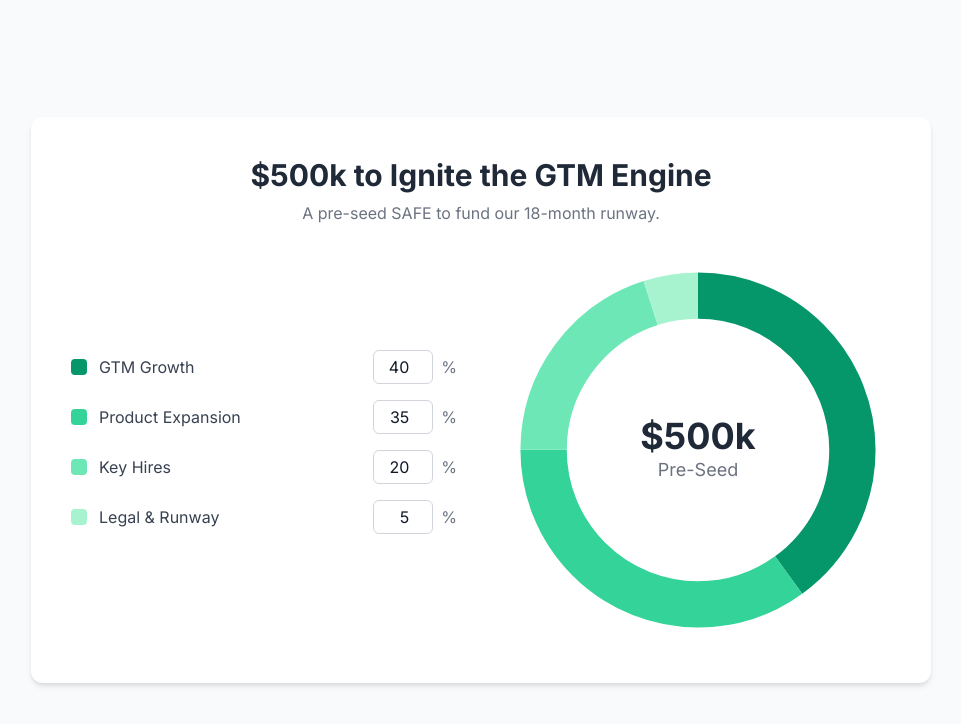
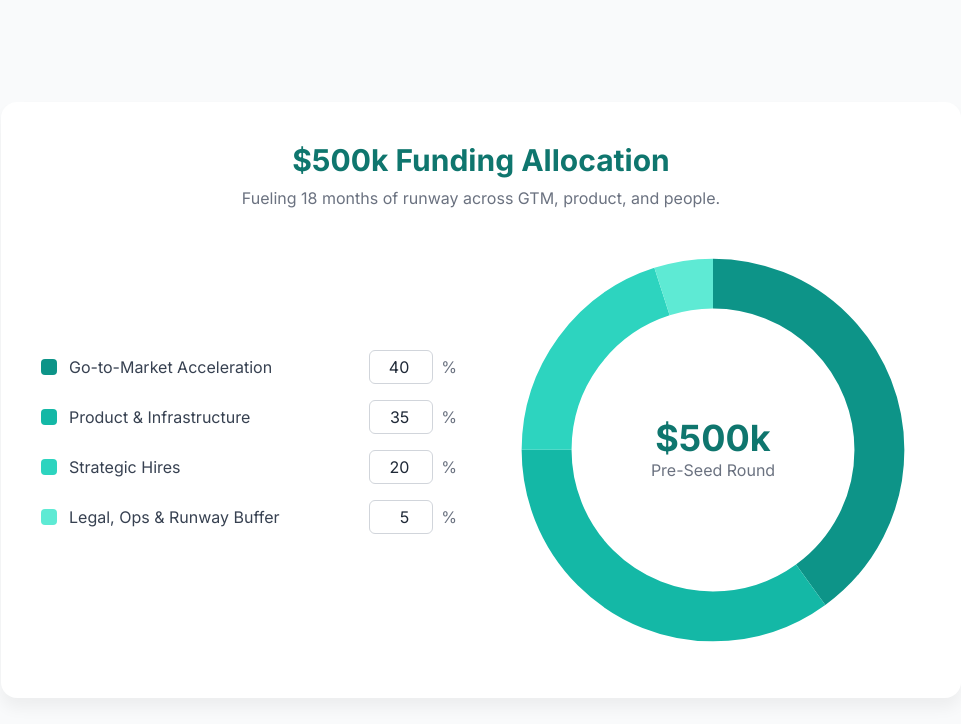
Before and after one commit to ronniearistil/Finnixpro-funding-ask, a plain HTML site: page index.html in a window 1280 px wide. Shown: the whole page, without its empty margins (159-1120 px from the left). Drawn offline with nearby package versions, Linux system fonts and the light colour scheme.

Commit message:
Update index.html

```diff
--- a/index.html
+++ b/index.html
@@ -1,33 +1,30 @@
 <!DOCTYPE html>
 <html lang="en">
 <head>
-    <meta charset="UTF-8">
-    <meta name="viewport" content="width=device-width, initial-scale=1.0">
-    <title>Editable Funding Allocation Chart</title>
-    <link rel="preconnect" href="https://fonts.googleapis.com">
-    <link rel="preconnect" href="https://fonts.gstatic.com" crossorigin>
-    <link href="https://fonts.googleapis.com/css2?family=Inter:wght@400;600;700&display=swap" rel="stylesheet">
+  <meta charset="UTF-8" />
+  <meta name="viewport" content="width=device-width, initial-scale=1.0"/>
+  <title>FinnixPro | Funding Allocation</title>
+  <link href="https://fonts.googleapis.com/css2?family=Inter:wght@400;600;700&display=swap" rel="stylesheet"/>
   <script src="https://cdn.tailwindcss.com"></script>
   <style>
     body {
       font-family: 'Inter', sans-serif;
       background-color: #f9fafb;
-            color: #111827;
+      color: #1f2937;
       display: flex;
       align-items: center;
       justify-content: center;
       min-height: 100vh;
+      padding: 1rem;
       margin: 0;
-            padding: 1rem;
     }
     #chart-container {
       width: 100%;
-            max-width: 900px;
+      max-width: 960px;
       background: #ffffff;
-            box-shadow: 0 4px 6px -1px rgba(0, 0, 0, 0.1), 0 2px 4px -1px rgba(0, 0, 0, 0.06);
-            border-radius: 0.75rem;
+      box-shadow: 0 10px 15px rgba(0, 0, 0, 0.05);
+      border-radius: 1rem;
       padding: 2.5rem;
-            box-sizing: border-box;
     }
     .input-group {
       display: flex;
@@ -37,16 +34,16 @@
     .color-box {
       width: 1rem;
       height: 1rem;
+      border-radius: 0.25rem;
       margin-right: 0.75rem;
-            border-radius: 0.25rem;
     }
     .input-label {
       flex-grow: 1;
+      font-weight: 500;
       color: #374151;
-            font-weight: 500;
     }
     .percent-input {
-            width: 60px;
+      width: 64px;
       text-align: right;
       border: 1px solid #d1d5db;
       border-radius: 0.375rem;
@@ -56,51 +53,50 @@
     .percent-sign {
       margin-left: 0.5rem;
       color: #6b7280;
-            font-size: 1rem;
     }
     #total-percent-warning {
-            color: #ef4444; /* Red-500 */
+      color: #ef4444;
       font-weight: 500;
       text-align: center;
       margin-top: 1rem;
-            display: none; /* Hidden by default */
+      display: none;
     }
   </style>
 </head>
 <body>
 
   <div id="chart-container">
-        <h1 class="text-3xl font-bold text-center text-gray-800 mb-2">$500k to Ignite the GTM Engine</h1>
-        <p class="text-center text-gray-500 mb-8">A pre-seed SAFE to fund our 18-month runway.</p>
+    <h1 class="text-3xl font-bold text-center text-teal-700 mb-2">$500k Funding Allocation</h1>
+    <p class="text-center text-gray-500 mb-8">Fueling 18 months of runway across GTM, product, and people.</p>
 
     <div class="grid grid-cols-1 md:grid-cols-2 gap-12 items-center">
-            <!-- Inputs -->
+      <!-- Funding Input Controls -->
       <div id="inputs-container">
-                <!-- GTM Growth -->
+        <!-- GTM Acceleration -->
         <div class="input-group">
-                    <div class="color-box" style="background-color: #059669;"></div>
-                    <label for="gtm-input" class="input-label">GTM Growth</label>
+          <div class="color-box" style="background-color: #0d9488;"></div>
+          <label for="gtm-input" class="input-label">Go-to-Market Acceleration</label>
           <input type="number" id="gtm-input" class="percent-input" value="40">
           <span class="percent-sign">%</span>
         </div>
-                <!-- Product Expansion -->
+        <!-- Product & Infra Expansion -->
         <div class="input-group">
-                    <div class="color-box" style="background-color: #34d399;"></div>
-                    <label for="product-input" class="input-label">Product Expansion</label>
+          <div class="color-box" style="background-color: #14b8a6;"></div>
+          <label for="product-input" class="input-label">Product & Infrastructure</label>
           <input type="number" id="product-input" class="percent-input" value="35">
           <span class="percent-sign">%</span>
         </div>
-                <!-- Key Hires -->
+        <!-- Strategic Hires -->
         <div class="input-group">
-                    <div class="color-box" style="background-color: #6ee7b7;"></div>
-                    <label for="hires-input" class="input-label">Key Hires</label>
+          <div class="color-box" style="background-color: #2dd4bf;"></div>
+          <label for="hires-input" class="input-label">Strategic Hires</label>
           <input type="number" id="hires-input" class="percent-input" value="20">
           <span class="percent-sign">%</span>
         </div>
-                <!-- Legal & Runway -->
+        <!-- Legal, Ops, and Runway Buffer -->
         <div class="input-group">
-                    <div class="color-box" style="background-color: #a7f3d0;"></div>
-                    <label for="legal-input" class="input-label">Legal & Runway</label>
+          <div class="color-box" style="background-color: #5eead4;"></div>
+          <label for="legal-input" class="input-label">Legal, Ops & Runway Buffer</label>
           <input type="number" id="legal-input" class="percent-input" value="5">
           <span class="percent-sign">%</span>
         </div>
@@ -108,12 +104,12 @@
       </div>
 
       <!-- Donut Chart -->
-            <div class="relative w-full" style="padding-top: 100%;"> <!-- Aspect ratio container -->
+      <div class="relative w-full" style="padding-top: 100%;">
         <svg id="donut-chart" class="absolute top-0 left-0 w-full h-full" viewBox="0 0 100 100"></svg>
-                 <div class="absolute top-0 left-0 w-full h-full flex items-center justify-center pointer-events-none">
+        <div class="absolute inset-0 flex items-center justify-center pointer-events-none">
           <div class="text-center">
-                         <p class="text-4xl font-bold text-gray-800">$500k</p>
-                         <p class="text-lg text-gray-500">Pre-Seed</p>
+            <p class="text-4xl font-bold text-teal-700">$500k</p>
+            <p class="text-md text-gray-500">Pre-Seed Round</p>
           </div>
         </div>
       </div>
@@ -121,7 +117,6 @@
   </div>
 
   <script>
-        // Get references to DOM elements
     const inputs = {
       gtm: document.getElementById('gtm-input'),
       product: document.getElementById('product-input'),
@@ -133,15 +128,13 @@
     const radius = 40;
     const circumference = 2 * Math.PI * radius;
 
-        // Color mapping for each category
     const colors = {
-            gtm: '#059669',     // Emerald-600
-            product: '#34d399', // Emerald-400
-            hires: '#6ee7b7',   // Emerald-300
-            legal: '#a7f3d0'    // Emerald-200
+      gtm: '#0d9488',
+      product: '#14b8a6',
+      hires: '#2dd4bf',
+      legal: '#5eead4'
     };
 
-        // Function to create a segment of the donut chart
     function createSegment(offset, dasharray, color) {
       const circle = document.createElementNS("http://www.w3.org/2000/svg", "circle");
       circle.setAttribute("cx", "50");
@@ -156,12 +149,8 @@
       return circle;
     }
 
-        // Function to draw/update the donut chart
     function drawChart() {
-            // Clear previous chart segments
       svg.innerHTML = '';
-
-            // Get current values from inputs
       const percentages = {
         gtm: parseFloat(inputs.gtm.value) || 0,
         product: parseFloat(inputs.product.value) || 0,
@@ -171,7 +160,6 @@
 
       const total = Object.values(percentages).reduce((sum, val) => sum + val, 0);
 
-            // Show or hide warning if total is not 100
       if (total !== 100) {
         warning.style.display = 'block';
         warning.textContent = `Total must be 100% (currently ${total}%)`;
@@ -179,27 +167,20 @@
         warning.style.display = 'none';
       }
 
-            let accumulatedOffset = 0;
-
+      let offset = 0;
       for (const key in percentages) {
         const percent = percentages[key];
-                const dasharray = `${(percent / 100) * circumference} ${circumference}`;
-
-                // The offset positions the start of the current segment after the end of the previous one
-                const segment = createSegment(-accumulatedOffset, dasharray, colors[key]);
+        const dash = `${(percent / 100) * circumference} ${circumference}`;
+        const segment = createSegment(-offset, dash, colors[key]);
         svg.appendChild(segment);
-
-                // Add the current segment's length to the offset for the next segment
-                accumulatedOffset += (percent / 100) * circumference;
+        offset += (percent / 100) * circumference;
       }
     }
 
-        // Add event listeners to all input fields
     Object.values(inputs).forEach(input => {
       input.addEventListener('input', drawChart);
     });
 
-        // Initial draw of the chart on page load
     drawChart();
   </script>
 
```
Lines whose indentation alone changed are shown as unchanged.
